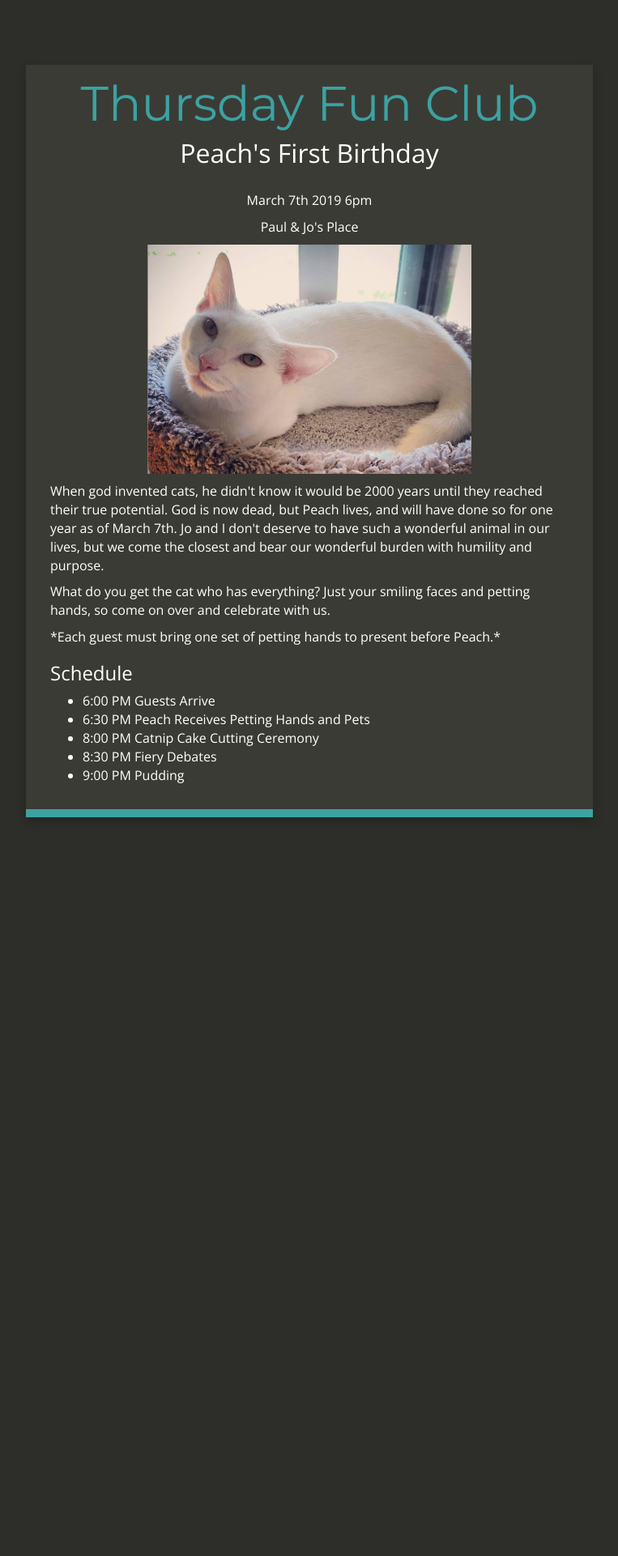
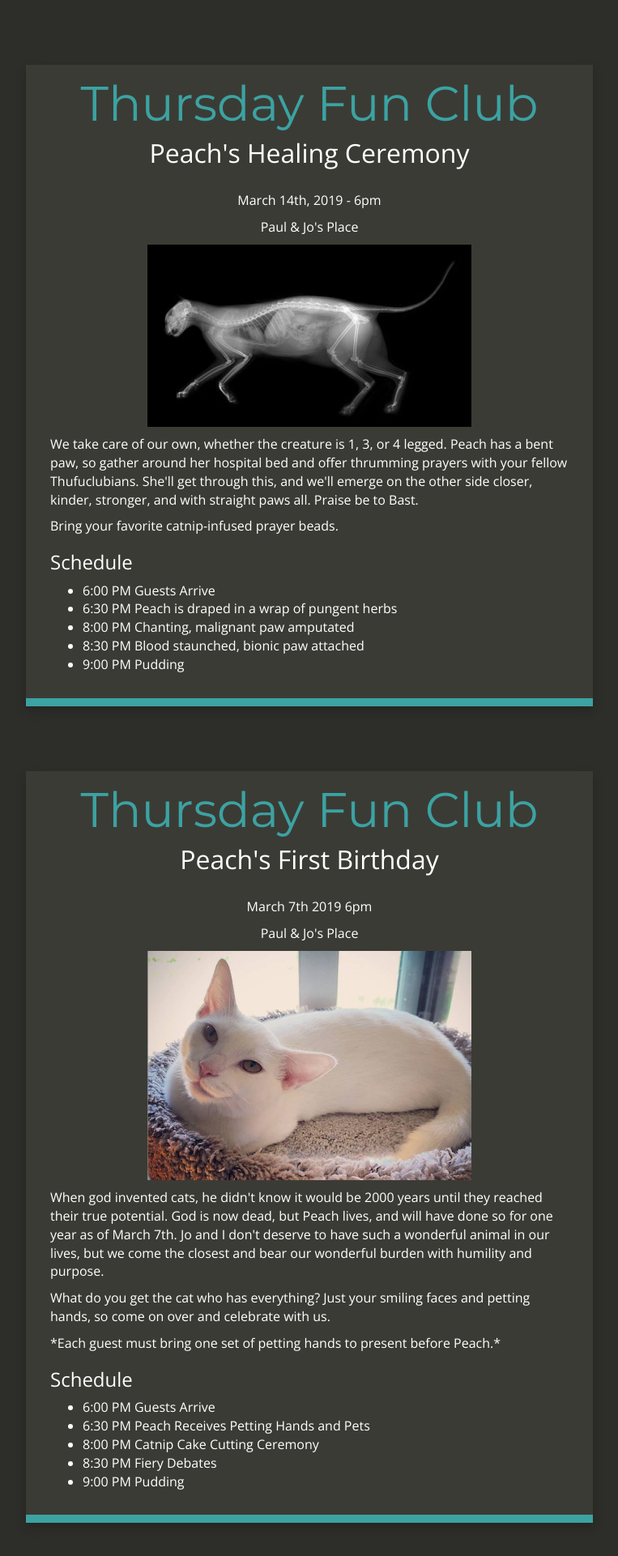
Before and after one commit to paulberb/paulberb.github.io, a Jekyll site: the page built from index.html, in a window 1280 px wide. Shown: the whole page at 81% size, without its empty margins (258-1021 px from the left). Built offline with Jekyll 4.4.1, drawn with Linux system fonts in a browser that asks for light colours; nearby versions of some CDN libraries; before the commit the page ends 1050 px from its top, so only the background shows below that.

Commit message:
updated for new week

```diff
--- a/index.html
+++ b/index.html
@@ -1,6 +1,35 @@
 ---
 layout: default
 ---
+<div class="container-fluid index">
+    <div class="row">
+        <div class="col-md-12 main content-panel">
+            <h1 class="header author-header" itemprop="headline">Thursday Fun Club</h1>
+            <h2 class="header">Peach's Healing Ceremony</h2>
+            <div class="author-text">
+                <p>March 14th, 2019 - 6pm</p>
+                <p>Paul &amp; Jo's Place</p>
+                <p><img src="/images/pray.jpg" width="400" /></p>
+            </div>
+            <p>
+                We take care of our own, whether the creature is 1, 3, or 4 legged. Peach has a bent paw, so gather around her hospital bed and offer thrumming prayers with your fellow Thufuclubians. She'll get through this, and we'll emerge on the other side closer, kinder, stronger, and with straight paws all. Praise be to Bast.
+            </p>
+            <p>
+                Bring your favorite catnip-infused prayer beads.
+            </p>
+            <h3>Schedule</h3>
+            <ul>
+                <li>6:00 PM Guests Arrive</li>
+                <li>6:30 PM Peach is draped in a wrap of pungent herbs</li>
+                <li>8:00 PM Chanting, malignant paw amputated</li>
+                <li>8:30 PM Blood staunched, bionic paw attached</li>
+                <li>9:00 PM Pudding</li>
+            </ul>
+          </div>
+        </div>
+    </div>
+</div>
+
 <div class="container-fluid index">
     <div class="row">
         <div class="col-md-12 main content-panel">
```
Also changed, not shown: images/pray.jpg (added), pray.jpg (added).
